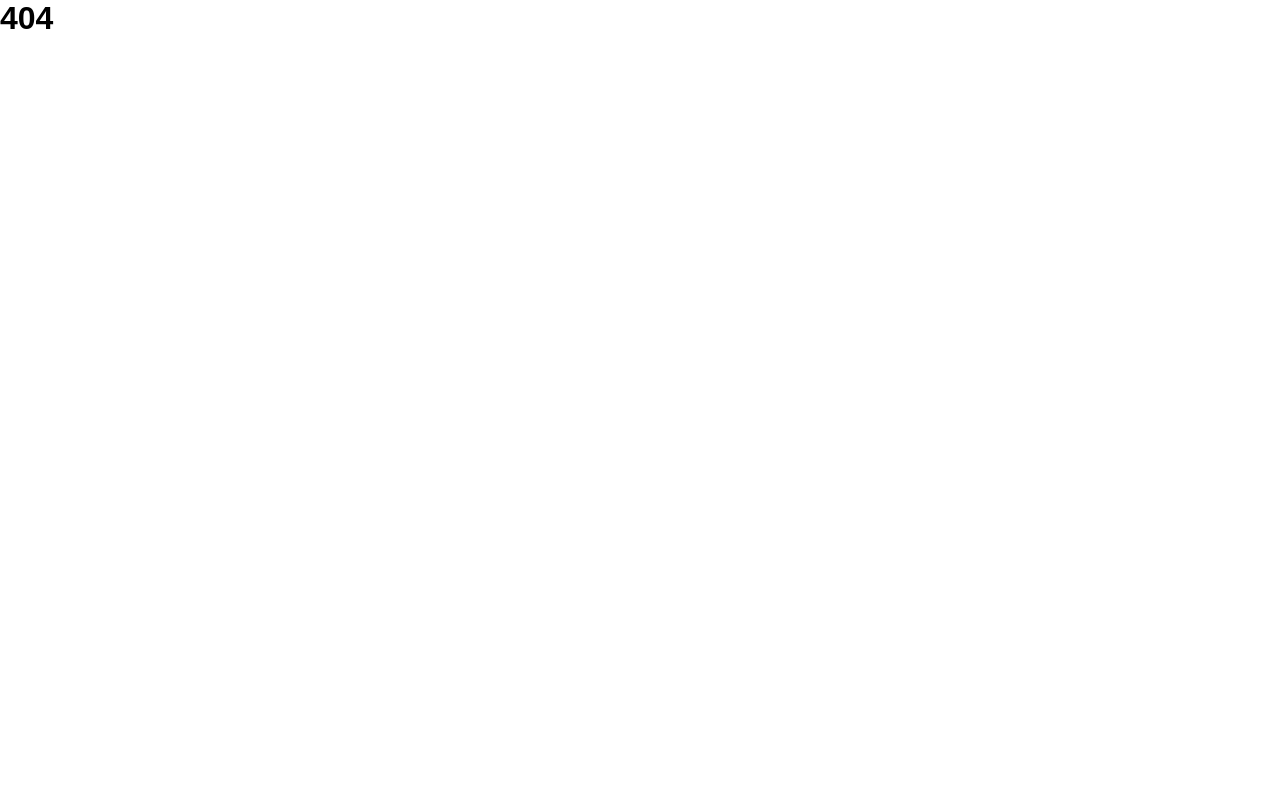
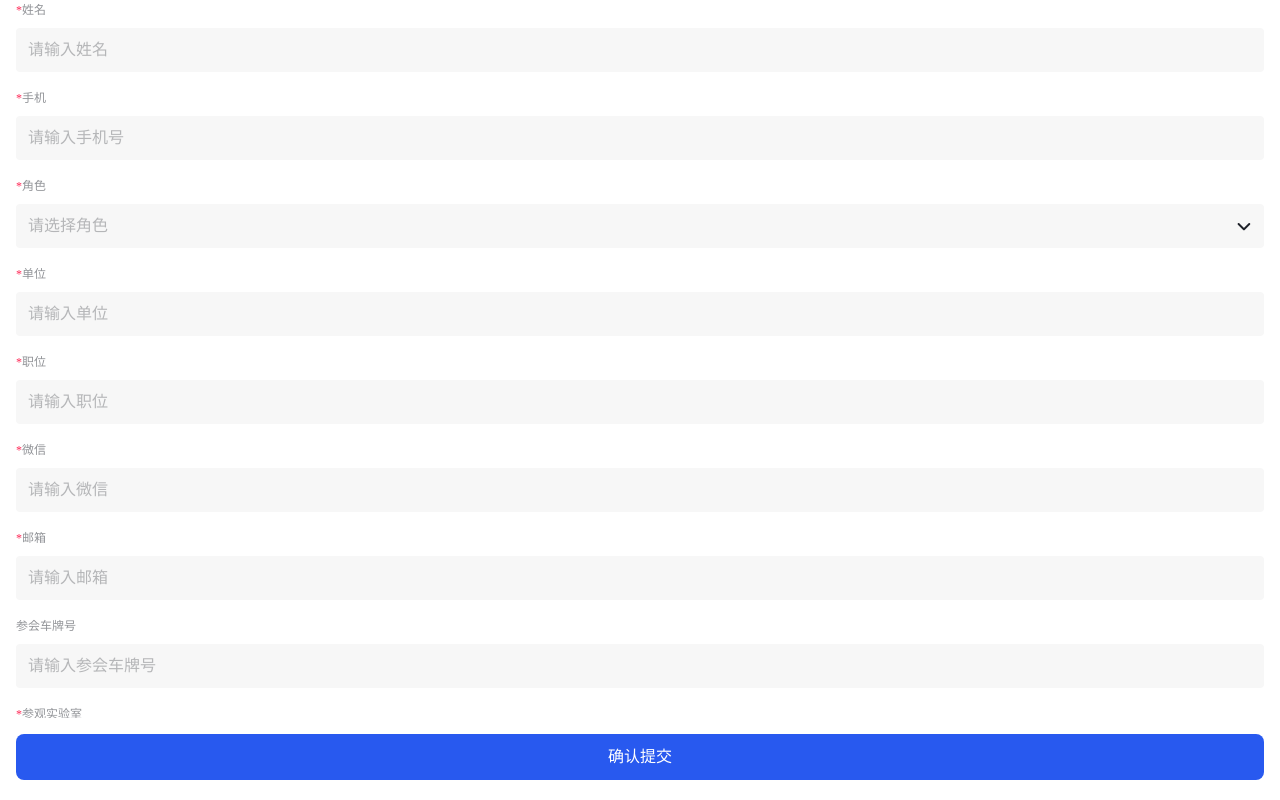
Before and after one commit to kongbaiy/vue_components, a Vue app: page /#/form in a window 1280 px wide. Built offline with nearby package versions, Linux system fonts and the light colour scheme; a web font is replaced by a local one.

Commit message:
页面、目录调整

```diff
--- a/config/index.js
+++ b/config/index.js
@@ -13,7 +13,7 @@ module.exports = {
     proxyTable: {},
 
     // Various Dev Server settings
-    host: 'localhost', // can be overwritten by process.env.HOST
+    host: '192.168.0.206', // can be overwritten by process.env.HOST
     port: 8080, // can be overwritten by process.env.PORT, if port is in use, a free one will be determined
     autoOpenBrowser: false,
     errorOverlay: true,
--- a/src/App.vue
+++ b/src/App.vue
@@ -33,4 +33,24 @@
     outline: none;
     border: 0;
   }
+
+  ol, ul {
+    list-style-image: none;
+    list-style-position: outside;
+    list-style-type: none;
+  }
+
+  a {
+    outline: none;
+    text-decoration: none;
+    -webkit-backface-visibility: hidden;
+    -webkit-tap-highlight-color: transparent;
+    color: #000;
+  }
+
+  a, a:hover, a:active, a:visited, a:link, a:focus{
+    outline:none;
+    background: none;
+    text-decoration: none;
+  }
 </style>
--- a/src/app/components/form/form.vue
+++ b/src/app/components/form/form.vue
@@ -15,6 +15,11 @@ export default {
         rules: {
             type: Object,
             default: () => {}
+        },
+
+        containerEl: {
+          type: '',
+          default: ''
         }
     },
 
@@ -95,7 +100,8 @@ export default {
             }
             $children.map(item => {
                 if (item.prop === el_identifier) {
-                    window.scrollTo({
+
+                    (this.containerEl || window)['scrollTo']({
                         top: item.$el.offsetTop,
                         behavior: 'smooth'
                     });
--- a/src/app/pages/doem/index.vue
+++ b/src/app/pages/demo/Form.vue
@@ -5,7 +5,7 @@
                 {{form.title}}
             </p>
         </div>
-        <custom-form :model="form" :rules="rules" ref="form">
+        <custom-form :model="form" :rules="rules" :container-el="formContainerEl" ref="form">
             <div class="form-box">
                 <custom-form-item required label="姓名" prop="nikename">
                     <custom-input
@@ -320,17 +320,19 @@ export default {
             },
             roleList: ['A', 'B'],
             winDefaultHeight: document.documentElement.clientHeight,
-            showSubmitBtn: true
+            showSubmitBtn: true,
+            formContainerEl: ''
         };
     },
 
     created() {
 
-
     },
 
     mounted() {
       window.onresize = this.onWindowResize;
+
+      this.formContainerEl = document.querySelector('.demo .view');
     },
 
     methods: {
--- /dev/null
+++ b/src/app/pages/demo/Input.vue
@@ -0,0 +1,5 @@
+<template>
+  <div>
+    Input Component
+  </div>
+</template>
--- /dev/null
+++ b/src/app/pages/demo/index.vue
@@ -0,0 +1,121 @@
+<template>
+  <div class="demo">
+    <ul class="list">
+      <li class="list-item" v-for="(item, index) in list" :key="index" @click="onListItem(item)">
+        {{item.name}}
+        <img src="@/assets/imgs/more_icon.png" alt="" class="more-icon">
+      </li>
+    </ul>
+
+    <div class="view" ref="view" v-show="showView">
+      <router-view></router-view>
+    </div>
+  </div>
+</template>
+
+<script>
+  export default {
+    data() {
+      return {
+        list: [],
+        showView: false
+      }
+    },
+
+    watch: {
+      $route: {
+        handler(to, from) {
+          this.$nextTick(callback => {
+            if (to.name === 'demo') {
+              this.setViewShow(false);
+            } else {
+              this.setViewShow(true);
+            }
+          });
+        },
+        deep: true,
+        immediate: true
+      }
+    },
+
+    created() {
+      const routes = this.$router.options.routes;
+
+      for(let i = 0;i < routes.length; i++) {
+        if(routes[i].name === 'demo') {
+          this.list = routes[i].children;
+          break;
+        }
+      }
+
+    },
+
+    methods: {
+      onListItem(item) {
+        this.$router.push(item.path);
+      },
+
+      /**
+       * 设置视图显示
+       * @param {boolean} status
+       * */
+      setViewShow(status) {
+        const { view } = this.$refs;
+
+        if(status) {
+          this.showView = true;
+
+          this.$nextTick(callback => {
+            view.offsetHeight;
+            view.setAttribute('class', 'view view_active');
+          });
+        } else {
+          view.setAttribute('class', 'view');
+        }
+      }
+    }
+  }
+</script>
+
+<style scoped>
+  .list {
+    margin: 20px;
+  }
+
+  .list-item {
+    display: flex;
+    align-items: center;
+    justify-content: space-between;
+    height: 40px;
+    border-bottom: 1px solid #F7F7F7;
+    line-height: 40px;
+    font-size: 16px;
+  }
+
+  .list-item * {
+    color: rgba(0,0,0,0.9);
+  }
+
+  .more-icon {
+    width: 15px;
+  }
+
+  .view {
+    overflow-y: scroll;
+    -webkit-overflow-scrolling: touch;
+    position: fixed;
+    top: 0;
+    left: 100%;
+    z-index: 9;
+    width: 100%;
+    height: 100%;
+    background-color: #fff;
+    -webkit-transition: left 0.1s cubic-bezier(0.445, 0.05, 0.55, 0.95);
+    transition: left 0.1s cubic-bezier(0.445, 0.05, 0.55, 0.95);
+  }
+
+  .view_active {
+    left: 0;
+  }
+
+</style>
--- a/src/router/index.js
+++ b/src/router/index.js
@@ -1,9 +1,7 @@
 import Vue from 'vue'
 import Router from 'vue-router'
 
-import Calendar from '@/app/components/calendar'
-import Doem from '@/app/pages/doem'
-
+import Demo from '@/app/pages/demo'
 import NotFound from '@/components/hint/NotFound'
 
 Vue.use(Router);
@@ -12,19 +10,30 @@ export default new Router({
   routes: [
     {
       path: '/',
-      redirect: '/calendar'
+      redirect: '/demo'
     },
 
     {
-      path: '/calendar',
-      name: 'calendar',
-      component: Calendar
-    },
-
-    {
-      path: '/doem',
-      name: 'doem',
-      component: Doem
+      path: '/demo',
+      name: 'demo',
+      component: Demo,
+      children: [
+        {
+          path: '/form',
+          name: 'form',
+          component: () => import('@/app/pages/demo/Form')
+        },
+        {
+          path: '/calendar',
+          name: 'calendar',
+          component: () => import('@/app/components/calendar')
+        },
+        {
+          path: '/input',
+          name: 'input',
+          component: () => import('@/app/pages/demo/Input')
+        }
+      ]
     },
 
     {
```
Also changed, not shown: src/assets/imgs/more_icon.png (added), 1 other file (tests, documents, lock files or other folders).
